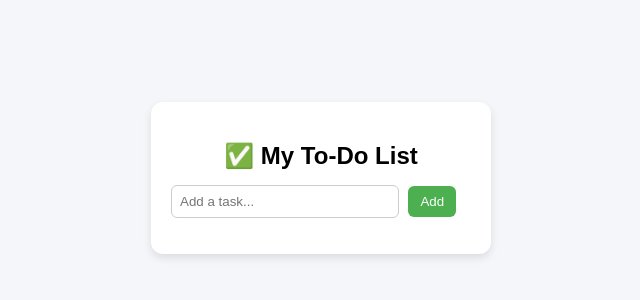
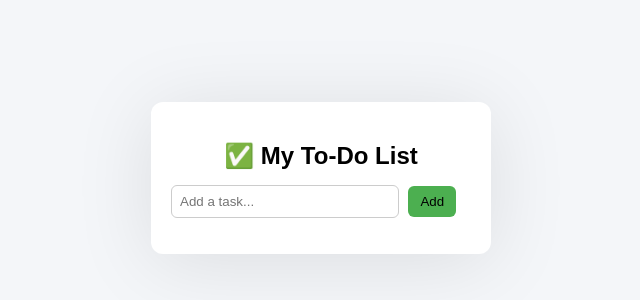
Before and after one commit to pylear/tst-app, a plain HTML site: page index.html in a window 1280 px wide. Shown: the part 230-530 px from the top of the page, 319-959 px from the left. Drawn offline with Linux system fonts and the light colour scheme.

Commit message:
Update index.html

```diff
--- a/index.html
+++ b/index.html
@@ -16,7 +16,7 @@
       background: #fff;
       padding: 20px;
       border-radius: 12px;
-      box-shadow: 0 4px 8px rgba(0,0,0,0.1);
+      box-shadow: 0 8px 80px rgba(0,0,0,0.1);
       width: 300px;
     }
     h2 {
@@ -34,7 +34,7 @@
       margin-left: 5px;
       border: none;
       background: #4CAF50;
-      color: white;
+      color: black;
       border-radius: 6px;
       cursor: pointer;
     }
```
